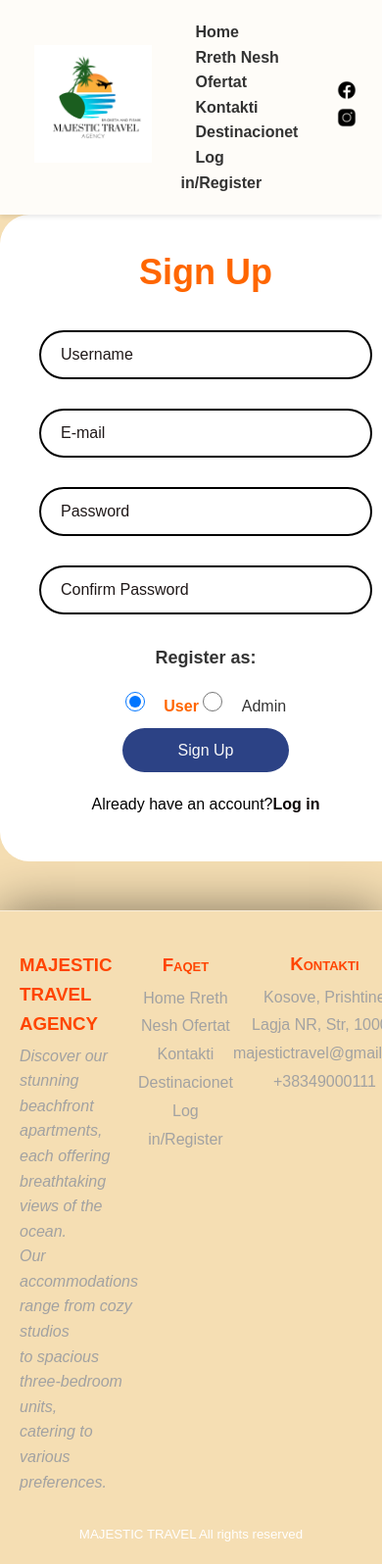
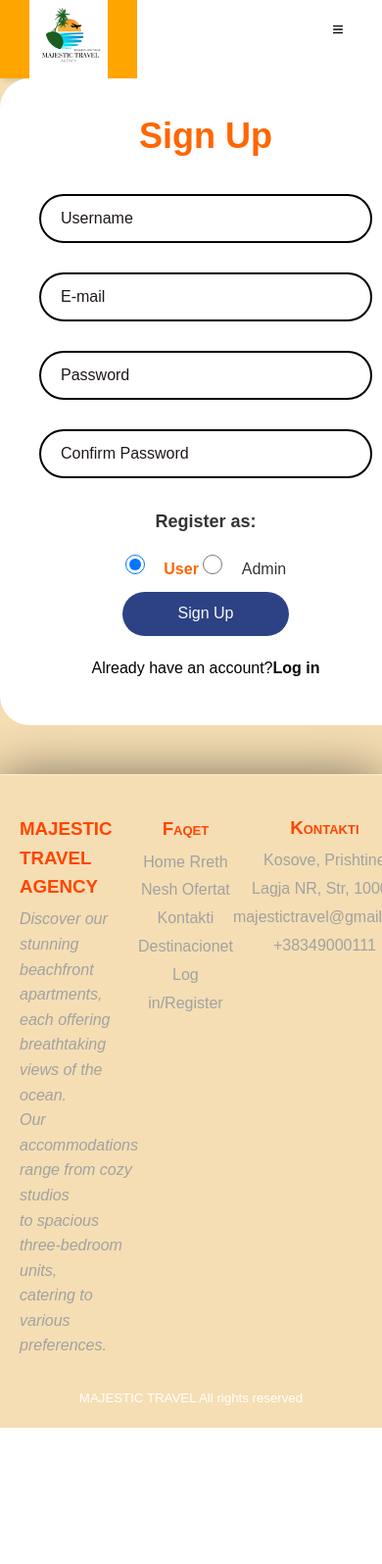
Before and after one commit to OketaShuki/TravelAgencyProjekti, a PHP site: page /register.php in a window 390 px wide; the page is wider, and only the part inside the window is pictured. Shown: that part at 98% size. After the commit the page ends 1457 px from the top of that part, so only its background shows below. Run offline with PHP 8.4, Linux system fonts and the light colour scheme.

Commit message:
header responsivitet

```diff
--- a/register.css
+++ b/register.css
@@ -12,39 +12,88 @@
 }
 
 /* Header styling */
-.headerContainer {
+nav{
+  background-color: white;
+  box-shadow: 3px 3px 5px rgba(0, 0, 0, 0.1);
+  height: 80px;
+}
+nav ul{
+  width: 100%;
+  list-style: none;
   display: flex;
-  justify-content: space-between;
+  justify-content: flex-end;
   align-items: center;
-  padding: 20px 5%;
-  position: sticky;
-  top: 0;
-  background-color: rgba(255, 255, 255, 0.9);
-  box-shadow: 0 2px 5px rgba(0, 0, 0, 0.1);
-  z-index: 1000;
+}
+nav li{
+  height: 80px;
 }
 
-.headerContainer a {
+nav a{
+  height: 100%;
+  padding: 0 30px;
   text-decoration: none;
-  color: #333;
-  font-weight: 600;
-  margin: 0 15px;
+  display: flex;
+  align-items: center;
+  color: black;
+}
+nav a:hover{
+  background-color: orange;
+}
+nav li:first-child{
+  margin-right: auto;
+  padding: 0%;
 }
 
-.headerContainer a:hover {
-  color: #ff6600;
+nav li:last-child {
+  display: flex;
+  align-items: center;
+  height: 50px;
+}
+nav li:last-child img {
+  height: 30px;
+  width: 30px;
+  padding: 10px;
 }
 
-
-  .logoand img {
-    width: 120px;
-    height: auto;
-    margin-right: 15px;
+nav li:last-child a:hover {
+  background-color: orange;
 }
-
-.socialmedias img {
-  max-height: 20px;
-  margin-left: 10px;
+.sidebar {
+  position: fixed;
+  top: 0;
+  right: 0;
+  height: 100vh;
+  width: 250px;
+  z-index: 999;
+  background-color: rgba(255, 255, 255, 0.2);
+  backdrop-filter: blur(10px);
+  box-shadow: -10px 0 10px rgba(0, 0, 0, 0.1);
+  display: none;
+  flex-direction: column;
+  align-items: flex-start;
+  justify-content: flex-start;
+}
+.sidebar li{
+  width: 100%;
+}
+.sidebar a{
+  width: 100%;
+}
+.menu-button{
+  display: none;
+}
+@media (max-width: 800px) {
+  .hideOnMobile{
+      display: none;
+  }
+  .menu-button {
+      display: block;
+  }
+}
+@media (max-width: 400px) {
+  .sidebar{
+      width: 100%;
+  }
 }
 /*             heAader                        */
 
--- a/register.php
+++ b/register.php
@@ -48,27 +48,39 @@
     <meta name="viewport" content="width=device-width, initial-scale=1.0">
     <title>Majestic Travel Agency</title>
     <link rel="stylesheet" href="register.css">
+    <script>
+        function showSidebar(){
+            const sidebar = document.querySelector('.sidebar')
+            sidebar.style.display = 'flex'
+        }
+        function hideSidebar(){
+            const sidebar = document.querySelector('.sidebar')
+            sidebar.style.display = 'none'
+        }
+    </script>
 </head>
 <body>
-    <header class="headerContainer">
-        <div class="logoand">
-            <a href="index.php">
-                <img src="fototprojekt/LogoProjektit.png" alt="Logo">
-            </a>
-        </div>
-        <div class="faqet">
-            <a href="index.php">Home</a>
-            <a href="rrethnesh.php">Rreth Nesh</a>
-            <a href="ofertat.php">Ofertat</a>
-            <a href="contactus.php">Kontakti</a>
-            <a href="shembull.php">Destinacionet</a>
-            <a href="login.php">Log in/Register</a>
-        </div>
-        <div class="socialmedias">
-            <a href="https://www.facebook.com/"><img src="fototprojekt/ikonafacebook.png" alt="Facebook"></a>
-            <a href="https://www.instagram.com/"><img src="fototprojekt/ikonainstagramit.png" alt="Instagram"></a>
-        </div>
-    </header>
+<nav>
+    <ul class="sidebar">
+        <li onclick="hideSidebar()"><a href="#"><img src="fototprojekt/close.png" alt="close" height="26" width="26"></a></li>
+        <li><a href="index.php">Home</a></li>
+        <li><a href="rrethnesh.php">Rrethnesh</a></li>
+        <li><a href="ofertat.php">Ofertat</a></li>
+        <li><a href="contactus.php">Kontakti</a></li>
+        <li><a href="shembull.php">Shembull</a></li>
+        <li><a href="login.php">Login</a></li>
+    </ul>
+    <ul>
+        <li class=""><a class="logo-1" href="index.php"><img src="fototprojekt/LogoProjektit.png" alt="LogoProjektit" height="80" width="80"></a></li>
+        <li class="hideOnMobile"><a href="index.php">Home</a></li>
+        <li class="hideOnMobile"><a href="rrethnesh.php">Rrethnesh</a></li>
+        <li class="hideOnMobile"><a href="ofertat.php">Ofertat</a></li>
+        <li class="hideOnMobile"><a href="contactus.php">Kontakti</a></li>
+        <li class="hideOnMobile"><a href="shembull.php">Shembull</a></li>
+        <li class="hideOnMobile"><a href="login.php">Login</a></li>
+        <li onclick=showSidebar()><a class="menu-button" href="#"><img src="fototprojekt/threebars.png" alt="threebars"></a></li>
+    </ul>
+</nav>
     <main>
         <div class="wrapper3">
             <form action="" class="form3" method="post">
```
